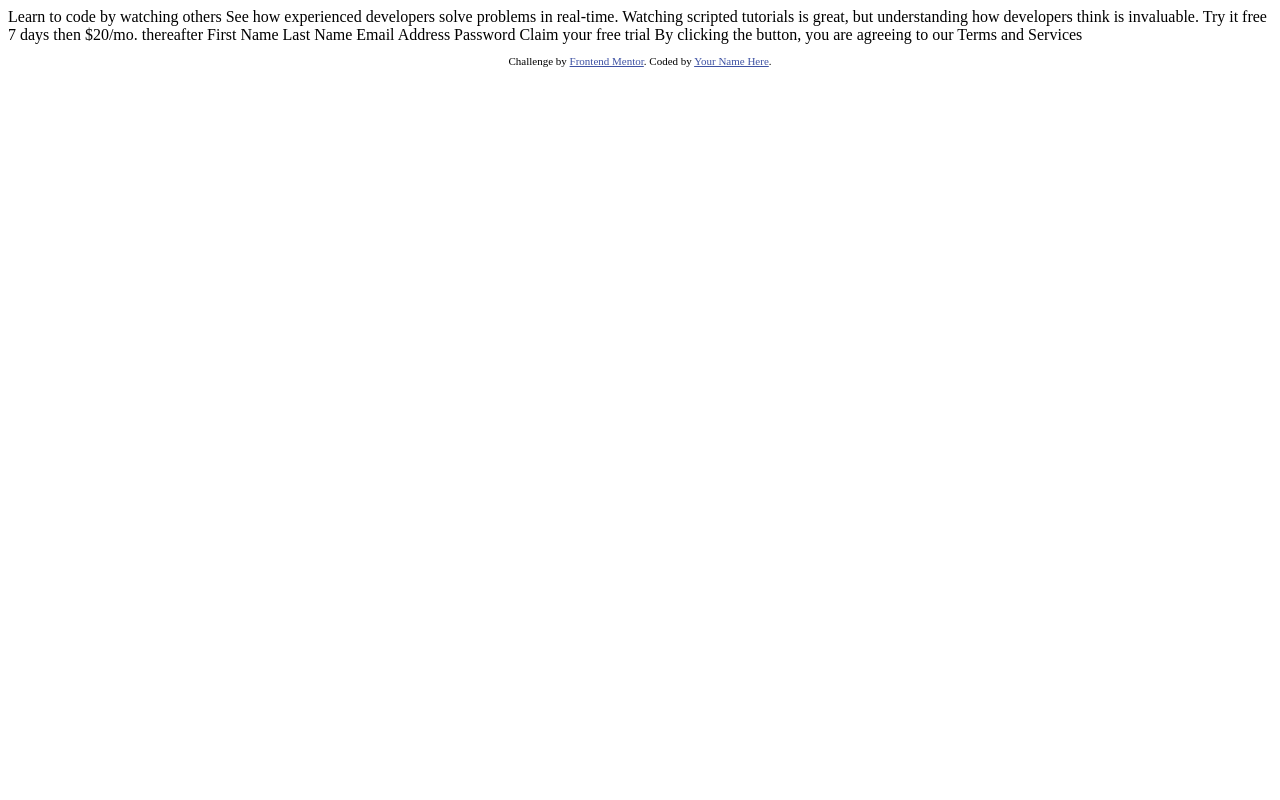
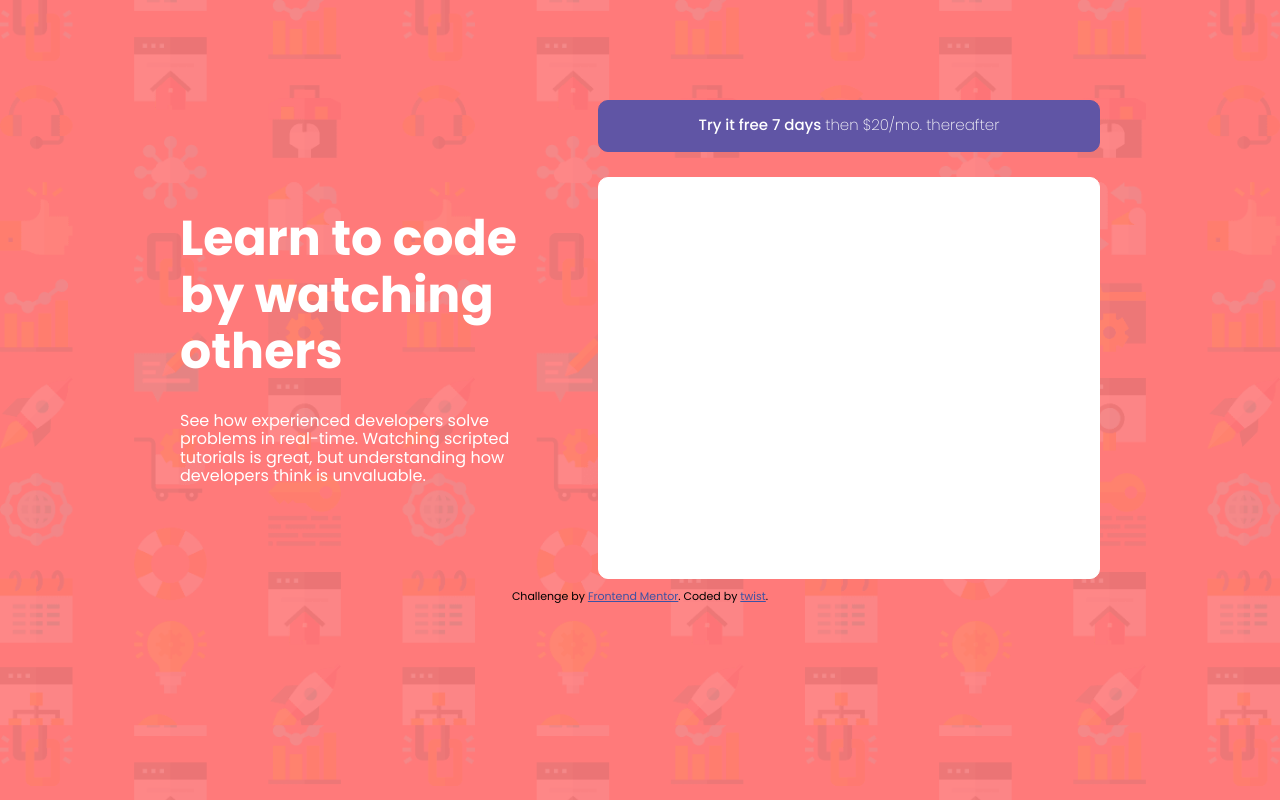
Before and after one commit to twistxc/challenge-intro-component, a plain HTML site: page index.html in a window 1280 px wide. Drawn offline with Linux system fonts and the light colour scheme.

Commit message:
text and subscription form

```diff
--- a/index.html
+++ b/index.html
@@ -1,41 +1,55 @@
 <!DOCTYPE html>
 <html lang="en">
   <head>
-  <meta charset="UTF-8">
-  <meta name="viewport" content="width=device-width, initial-scale=1.0"> <!-- displays site properly based on user's device -->
+    <meta charset="UTF-8" />
+    <meta name="viewport" content="width=device-width, initial-scale=1.0" />
+    <!-- displays site properly based on user's device -->
 
-  <link rel="icon" type="image/png" sizes="32x32" href="./images/favicon-32x32.png">
+    <link rel="preconnect" href="https://fonts.googleapis.com" />
+    <link rel="preconnect" href="https://fonts.gstatic.com" crossorigin />
+    <link
+      href="https://fonts.googleapis.com/css2?family=Poppins:wght@200;400;500;600;700&display=swap"
+      rel="stylesheet"
+    />
+
+    <link
+      rel="icon"
+      type="image/png"
+      sizes="32x32"
+      href="../images/favicon-32x32.png"
+    />
+
+    <link rel="stylesheet" href="css/normalize.css" />
+    <link rel="stylesheet" href="css/styles.css" />
 
     <title>Frontend Mentor | Intro component with sign up form</title>
-
-  <!-- Feel free to remove these styles or customise in your own stylesheet 👍 -->
-  <style>
-    .attribution { font-size: 11px; text-align: center; }
-    .attribution a { color: hsl(228, 45%, 44%); }
-  </style>
   </head>
   <body>
-
-  Learn to code by watching others
-
-  See how experienced developers solve problems in real-time. Watching scripted tutorials is great,
-  but understanding how developers think is invaluable.
-
-  Try it free 7 days then $20/mo. thereafter
-
-  First Name
-  Last Name
-  Email Address
-  Password
-
-  Claim your free trial
-
-  By clicking the button, you are agreeing to our Terms and Services
-
+    <div class="wrapper">
+      <div class="text">
+        <h1>Learn to code by watching others</h1>
+        <p>
+          See how experienced developers solve problems in real-time. Watching
+          scripted tutorials is great, but understanding how developers think is
+          unvaluable.
+        </p>
+      </div>
+      <div class="container">
+        <div class="subscription">
+          <a href="#"
+            ><p class="subscription_bold">Try it free 7 days&nbsp;</p>
+            <p>then $20/mo. thereafter</p></a
+          >
+        </div>
+        <div class="signup"></div>
+      </div>
+    </div>
     <footer>
       <p class="attribution">
-      Challenge by <a href="https://www.frontendmentor.io?ref=challenge" target="_blank">Frontend Mentor</a>.
-      Coded by <a href="#">Your Name Here</a>.
+        Challenge by
+        <a href="https://www.frontendmentor.io?ref=challenge" target="_blank"
+          >Frontend Mentor</a
+        >. Coded by <a href="#">twist</a>.
       </p>
     </footer>
   </body>
--- /dev/null
+++ b/scss/styles.scss
@@ -0,0 +1,71 @@
+$red: hsl(0, 100%, 74%);
+$green: hsl(154, 59%, 51%);
+$blue: hsl(248, 32%, 49%);
+$darkblue: hsl(249, 10%, 26%);
+$grayishblue: hsl(246, 25%, 77%);
+
+body {
+  font-size: 16px;
+  font-family: "Poppins", sans-serif;
+  background-image: url(../images/bg-intro-desktop.png);
+  background-color: $red;
+  background-size: cover;
+}
+
+.wrapper {
+  max-width: 1440px;
+  margin: 0 auto;
+  padding: 0 180px;
+  display: flex;
+  justify-content: space-between;
+  align-items: center;
+  margin-top: 100px;
+}
+
+.text {
+  max-width: 500px;
+  color: #fff;
+  & h1 {
+    font-size: 49px;
+  }
+}
+
+.container {
+  padding-left: 80px;
+}
+
+.subscription {
+  width: 500px;
+  height: 50px;
+  background-color: $blue;
+  border: 1px solid $blue;
+  border-radius: 10px;
+  font-size: 15px;
+  font-weight: 200;
+  &_bold {
+    font-weight: 500;
+  }
+  & a {
+    display: flex;
+    justify-content: center;
+    color: #fff;
+    text-decoration: none;
+  }
+}
+
+.signup {
+  margin-top: 25px;
+  width: 500px;
+  height: 400px;
+  background-color: #fff;
+  border: 1px solid#fff;
+  border-radius: 10px;
+}
+
+.attribution {
+  font-size: 11px;
+  text-align: center;
+  & a {
+    color: hsl(228, 45%, 44%);
+  }
+}
```
Also changed, not shown: css/normalize.css (added), css/styles.css (added). Lines whose indentation alone changed are shown as unchanged.
